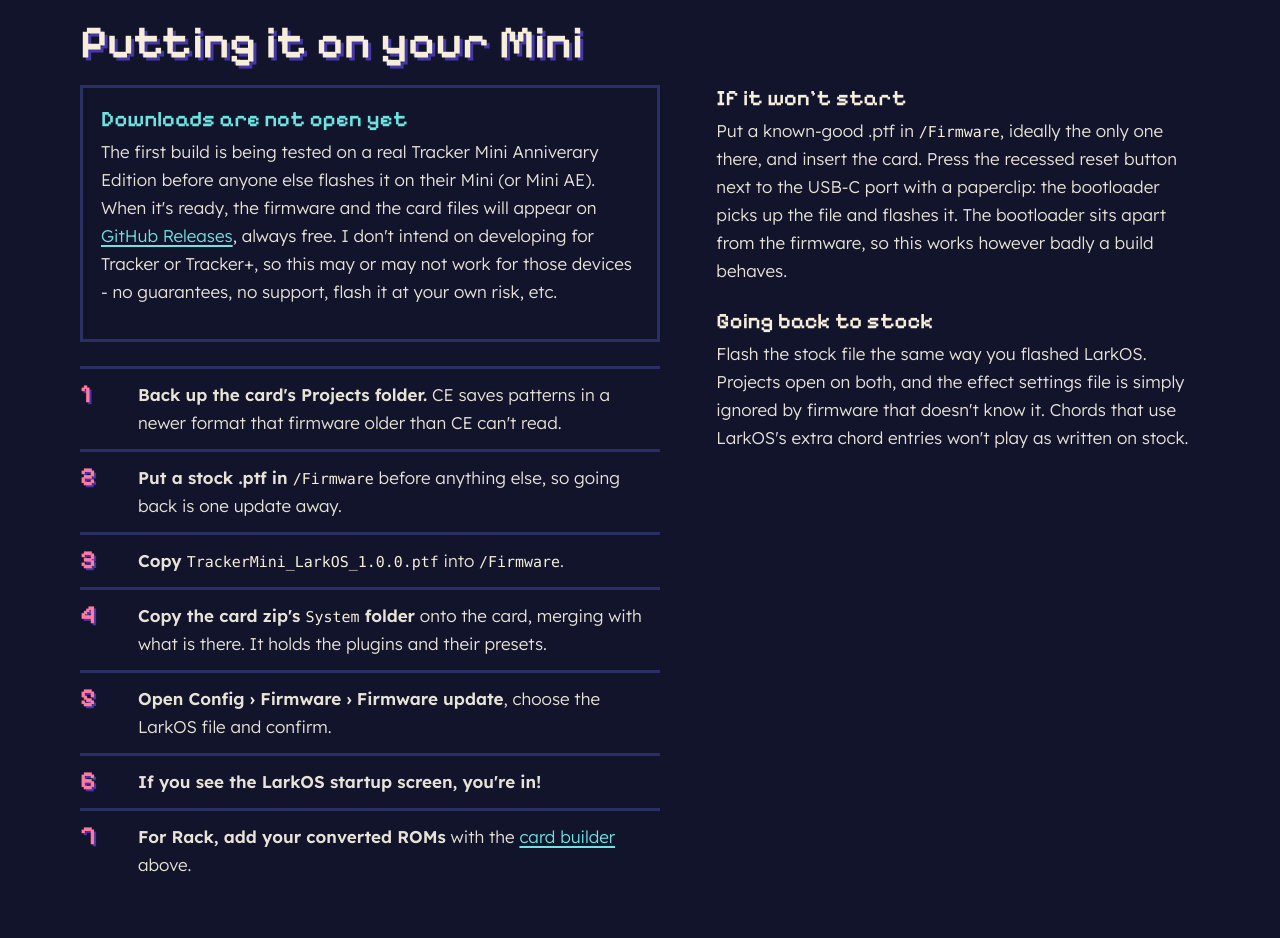
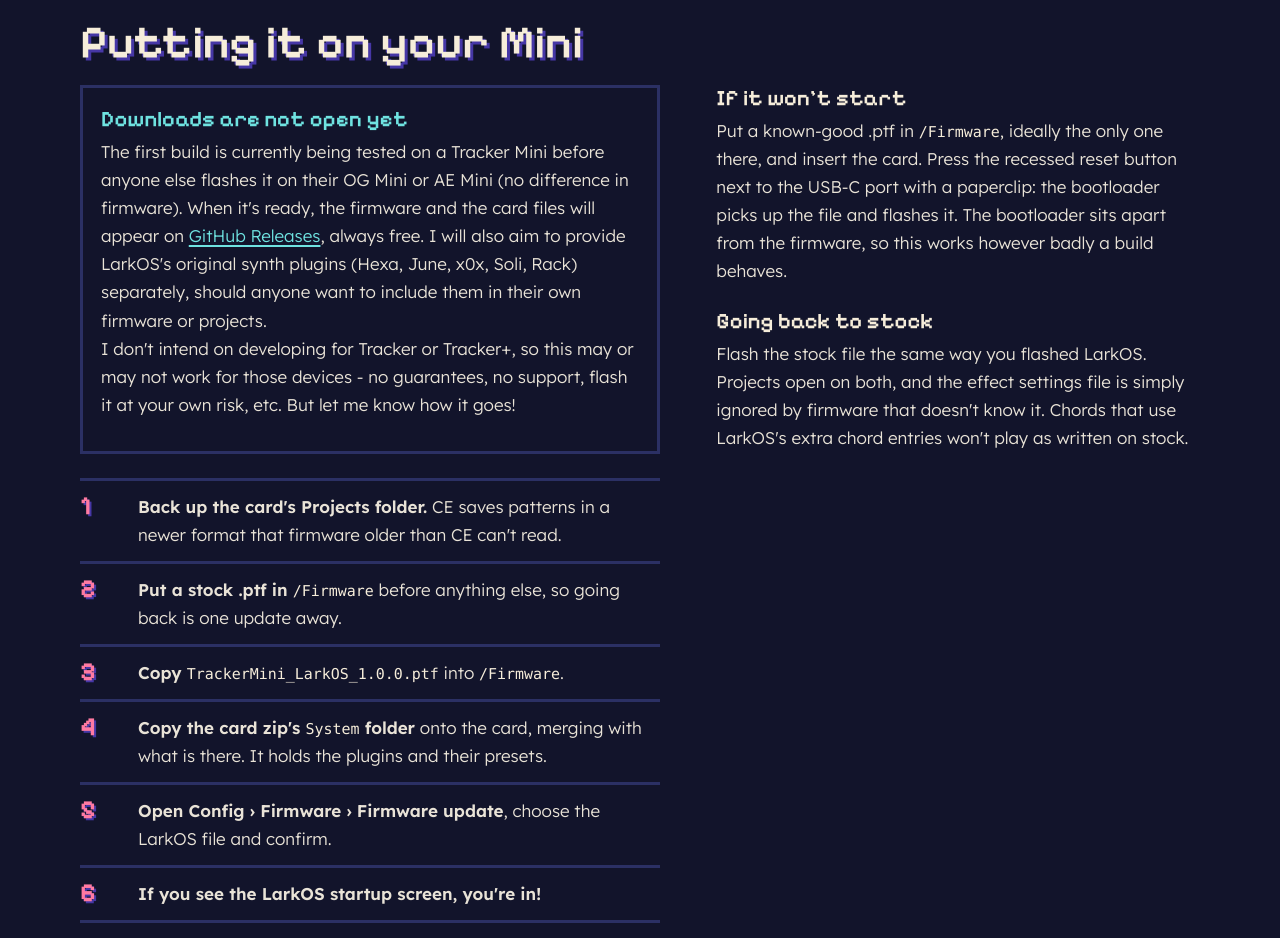
Before and after one commit to lark-os/lark-os, a plain HTML site: page index.html in a window 1280 px wide. Shown: the part 9080-10018 px from the top of the page. Drawn offline with Linux system fonts and the light colour scheme.

Commit message:
Update index.html
download info edit

```diff
--- a/index.html
+++ b/index.html
@@ -1123,7 +1123,8 @@ footer b {
       <div>
         <div class="note" id="download">
           <h3>Downloads are not open yet</h3>
-          <p>The first build is being tested on a real Tracker Mini Anniverary Edition before anyone else flashes it on their Mini (or Mini AE). When it's ready, the firmware and the card files will appear on <a href="https://github.com/lark-tracker/lark-os/releases">GitHub Releases</a>, always free. I don't intend on developing for Tracker or Tracker+, so this may or may not work for those devices - no guarantees, no support, flash it at your own risk, etc.</p>
+          <p>The first build is currently being tested on a Tracker Mini before anyone else flashes it on their OG Mini or AE Mini (no difference in firmware). When it's ready, the firmware and the card files will appear on <a href="https://github.com/lark-tracker/lark-os/releases">GitHub Releases</a>, always free. I will also aim to provide LarkOS's original synth plugins (Hexa, June, x0x, Soli, Rack) separately, should anyone want to include them in their own firmware or projects.
+          <br>I don't intend on developing for Tracker or Tracker+, so this may or may not work for those devices - no guarantees, no support, flash it at your own risk, etc. But let me know how it goes!</p>
         </div>
         <ol class="seq">
           <li><p><b>Back up the card's Projects folder.</b> CE saves patterns in a newer format that firmware older than CE can't read.</p></li>
```
